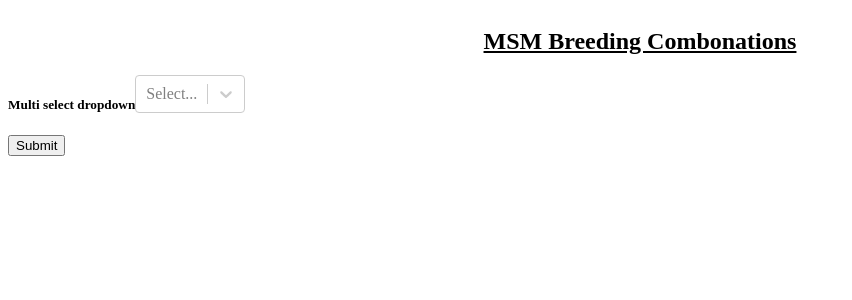
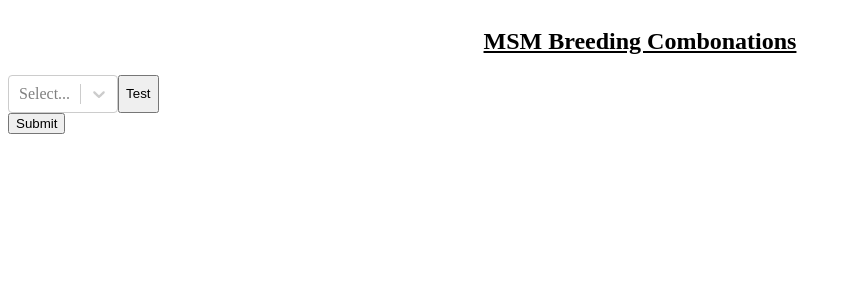
Before and after one commit to Evelina2048/MSMWebsite, a React (Vite) app in the folder MSMWebsiteReact/: page / in a window 1280 px wide. Shown: the top 300 px of the page, without its empty margins (0-852 px from the left). Built offline with nearby package versions, Linux system fonts and the light colour scheme.

Commit message:
"test" button submits what it is supposed to

```diff
--- a/MSMWebsiteReact/src/MultiSelectDropdown.jsx
+++ b/MSMWebsiteReact/src/MultiSelectDropdown.jsx
@@ -10,45 +10,29 @@
 
 function MultiSelectDropdown() {
 
-    const [selectedOptions, setSelectedOptions] = useState([]);
+    const [selectedOptions, setSelectedOptions] = useState([]); //setSelectedOptions defined here
     const handleChange = (selectedOption) => {
         setSelectedOptions(selectedOption);
     };
+    const submit = () => {
+        //console.log(selectedOptions);
+        const selectedLabels = selectedOptions.map(option => option.label);
+        console.log(selectedLabels);
+    }
 
     return (
         <div className="multiSelectDropdown">
-        <h5>Multi select dropdown</h5>
+        {/* <h5>Multi select dropdown</h5> */}
         {/* Dropdown */}
         <Select
                 options= {options} //{/* options to be in dropdown */}
-                value= {selectedOptions} //{/* selected options in dropdown is vlaue of selectedOptions */}
+                value= {selectedOptions} //{/* selected options in dropdown is value of selectedOptions */}
                 onChange= {handleChange}
                 isMulti = {true} //{/*to determine if multiselect*/}
         />
-        {/* <button type="button">Test</button> */}
+        <button type="button" onClick={submit}>Test</button>
         </div>
     );
-
-    // const handleClick = () => {
-    //     //gather data from "sort by dropdown"
-    // }
-
-    // return(
-    //     <div className ="submit">
-    //     <button typ="button" onClick={handleClick}>Test</button>
-    //     </div>
-    // );
-
-
-        //     <Select
-        //         options= {options} //{/* options to be in dropdown */}
-        //         value= {selectedOptions} //{/* selected options in dropdown is vlaue of selectedOptions */}
-        //         onChange= {handleChange}
-        //         //isMulti = {true} //{/*to determine if multiselect*/}
-        //     />
-        //     <button>Submitty</button>
-        //     </div>
-        //<div className ="submit">
 }
 
 export default MultiSelectDropdown
```
Also changed, not shown: MSMWebsiteReact/src/index.css (line endings or trailing spaces).
